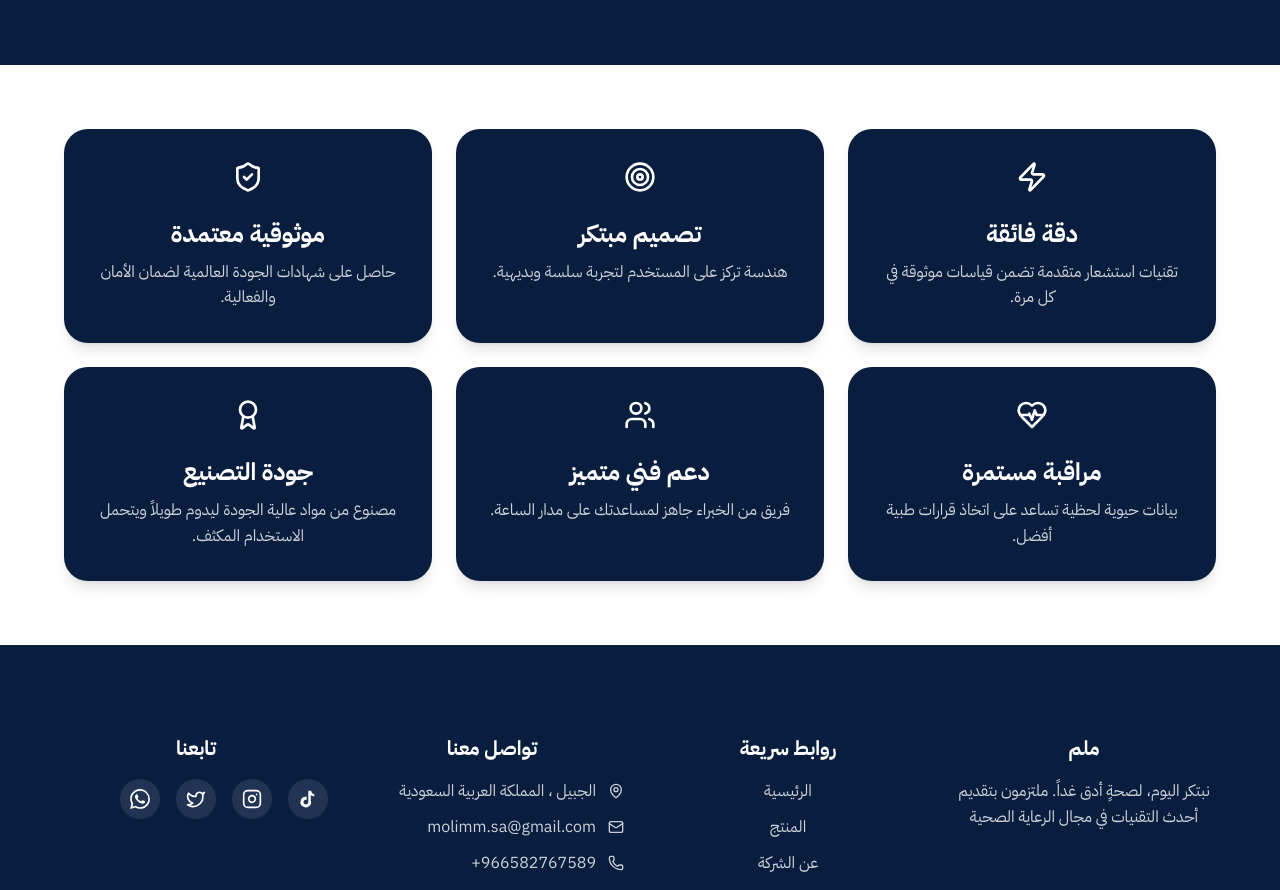
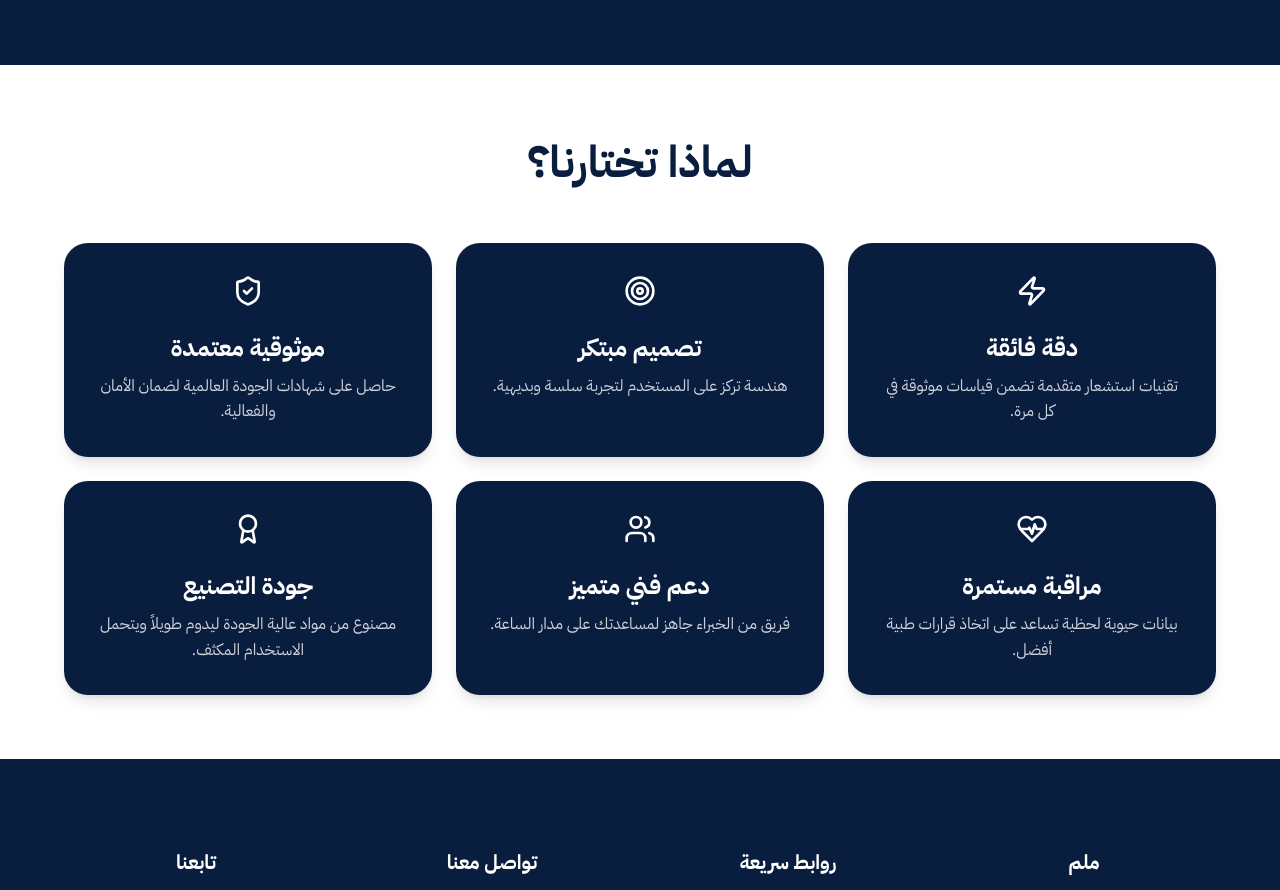
Before and after one commit to molimhelper-create/Molim_website, a React (Vite) app: page / in a window 1280 px wide. Shown: the part 3420-4310 px from the top of the page. Built offline with nearby package versions, Linux system fonts and the light colour scheme; a web font is replaced by a local one.

Commit message:
UI: restore 'لماذا تختارنا' heading

```diff
--- a/pages/_index.tsx
+++ b/pages/_index.tsx
@@ -133,6 +133,7 @@ const HomePage: React.FC = () => {
 
         {/* Why Choose Us Section */}
         <Section variant="light">
+          <h2 className={styles.sectionTitle}>لماذا تختارنا؟</h2>
           <div className={styles.featuresGrid}>
             {features.map((feature, index) => (
               <Card key={index} className={styles.featureCard}>
```
